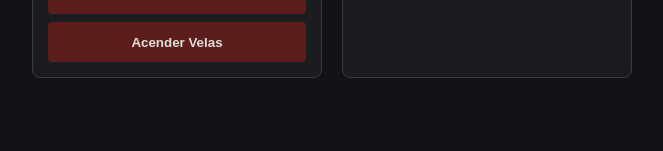
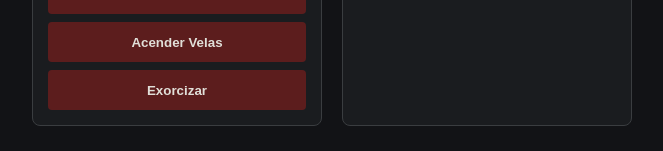
Before and after one commit to Brxndin/Graveyard-Simulator, a React (Vite) app in the folder app/: page /igreja in a window 1280 px wide. Shown: the part 983-1134 px from the top of the page, without its empty margins (308-971 px from the left). Before the commit the page ends 1089 px from the top, so only its background shows below. Built offline with nearby package versions, Linux system fonts and the light colour scheme; no server answers.

Commit message:
Ajustes na ação de exorcizar e aplicação desse trabalho na Igreja

```diff
--- a/app/src/main/hooks/useExorcizar.tsx
+++ b/app/src/main/hooks/useExorcizar.tsx
@@ -8,7 +8,7 @@ export const useExorcizar = () => {
     const controller = useMemo(() => MakeExorcizarController(), []);
     const { data, isLoading, error, execute } = useControllerAdapter(controller);
 
-    const varrer = useCallback(
+    const exorcizar = useCallback(
         async (dados: JogadorData) => {
             const jogador = new Jogador({
                 id: dados?.id ?? undefined,
@@ -44,9 +44,9 @@ export const useExorcizar = () => {
     );
 
     return {
-        dadosVarrer: data,
-        carregandoVarrer: isLoading,
-        erroVarrer: error,
-        varrer
+        dadosExorcizar: data,
+        carregandoExorcizar: isLoading,
+        erroExorcizar: error,
+        exorcizar
     };
 };
--- a/app/src/main/pages/Igreja.tsx
+++ b/app/src/main/pages/Igreja.tsx
@@ -8,6 +8,7 @@ import { JogoContext } from '../contexts/JogoContext';
 import { Destinos } from '../enums/destinos';
 import { useAcenderVelas } from '../hooks/useAcenderVelas';
 import { useVarrer } from '../hooks/useVarrer';
+import { useExorcizar } from '../hooks/useExorcizar';
 
 const descricoes = [
     'Você entra na igreja e se depara com lindos vitrais coloridos, principalmente os vermelhos e roxos, desenhando figuras no chão com a luz que vem de fora, criando uma atmosfera ao mesmo tempo linda e meio macabra.',
@@ -19,6 +20,7 @@ export const Igreja = () => {
      const { jogador, setJogador } = useContext(JogoContext);
     const { varrer } = useVarrer();
     const { acenderVelas } = useAcenderVelas();
+    const { exorcizar } = useExorcizar();
     const [numeroAleatorio] = useState(() => Math.random());
     const [descricao, setDescricao] = useState(descricoes[Math.floor(numeroAleatorio * descricoes.length)]);
 
@@ -62,6 +64,20 @@ export const Igreja = () => {
                             }
                         }}
                     />
+                    <BotaoAcao
+                        valor="Exorcizar"
+                        acao={async () => {
+                            if (jogador) {
+                                const resultado = await exorcizar(jogador);
+
+                                if (resultado) {
+                                    setJogador(resultado.jogadorAtualizado);
+
+                                    setDescricao(resultado.mensagem);
+                                }
+                            }
+                        }}
+                    />
                 </div>
                 <div className="box">
                     <BotaoNavegacao valor="Pátio Principal" destino={`caminho/${Destinos.PatioPrincipal}`} />
```
